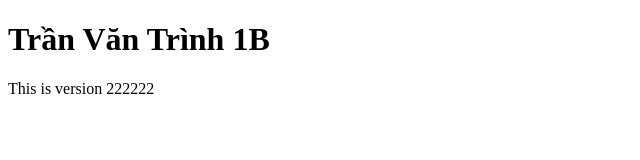
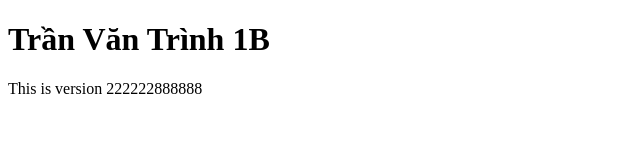
Before and after one commit to vantrinh3006/tdcd, a plain HTML site: page index.html in a window 1280 px wide. Shown: the full height of the page, 0-640 px from the left. Drawn offline with Linux system fonts and the light colour scheme.

Commit message:
Update index.html

```diff
--- a/index.html
+++ b/index.html
@@ -4,7 +4,7 @@
     <meta charset="UTF-8">
     <title>Trần Văn Trình </title>
     <h1>Trần Văn Trình 1B</h1>
-    <div> This is version 222222</div>
+    <div> This is version 222222888888</div>
 </head>
 <body>
 
```
